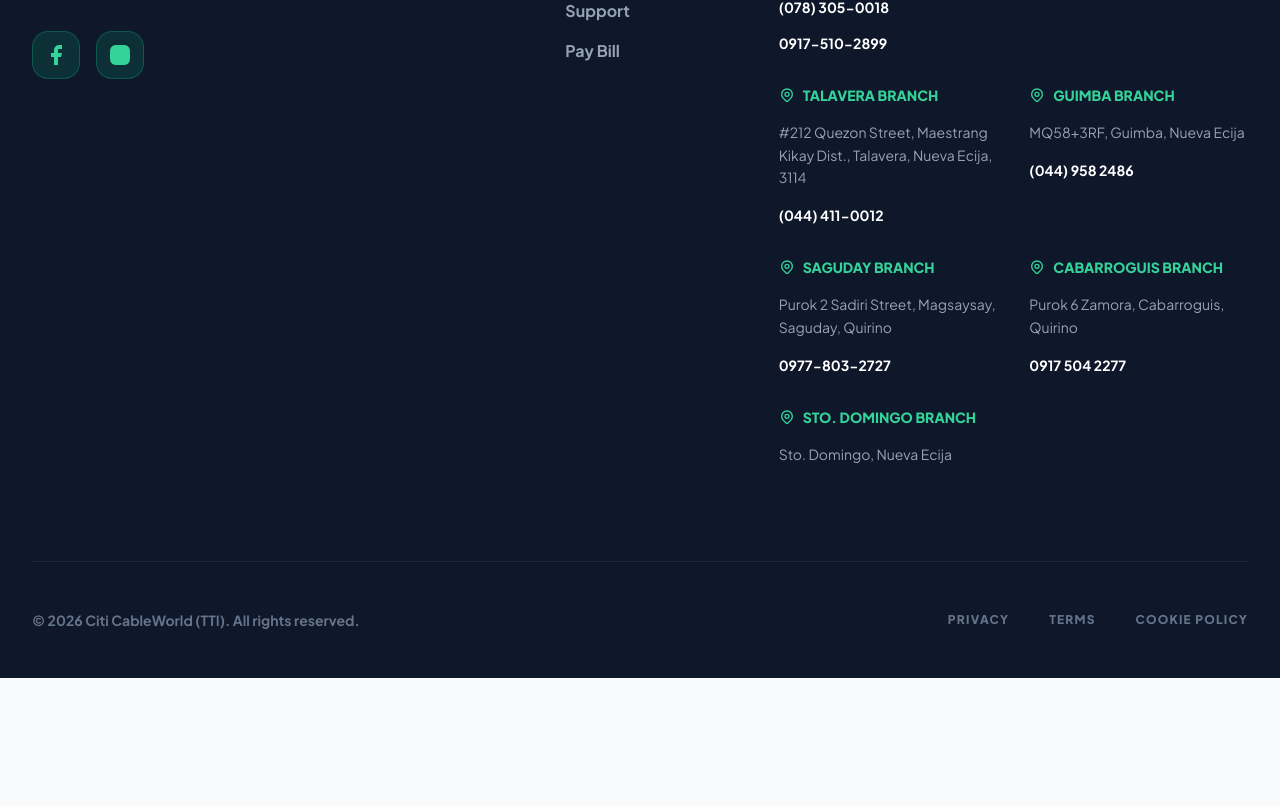
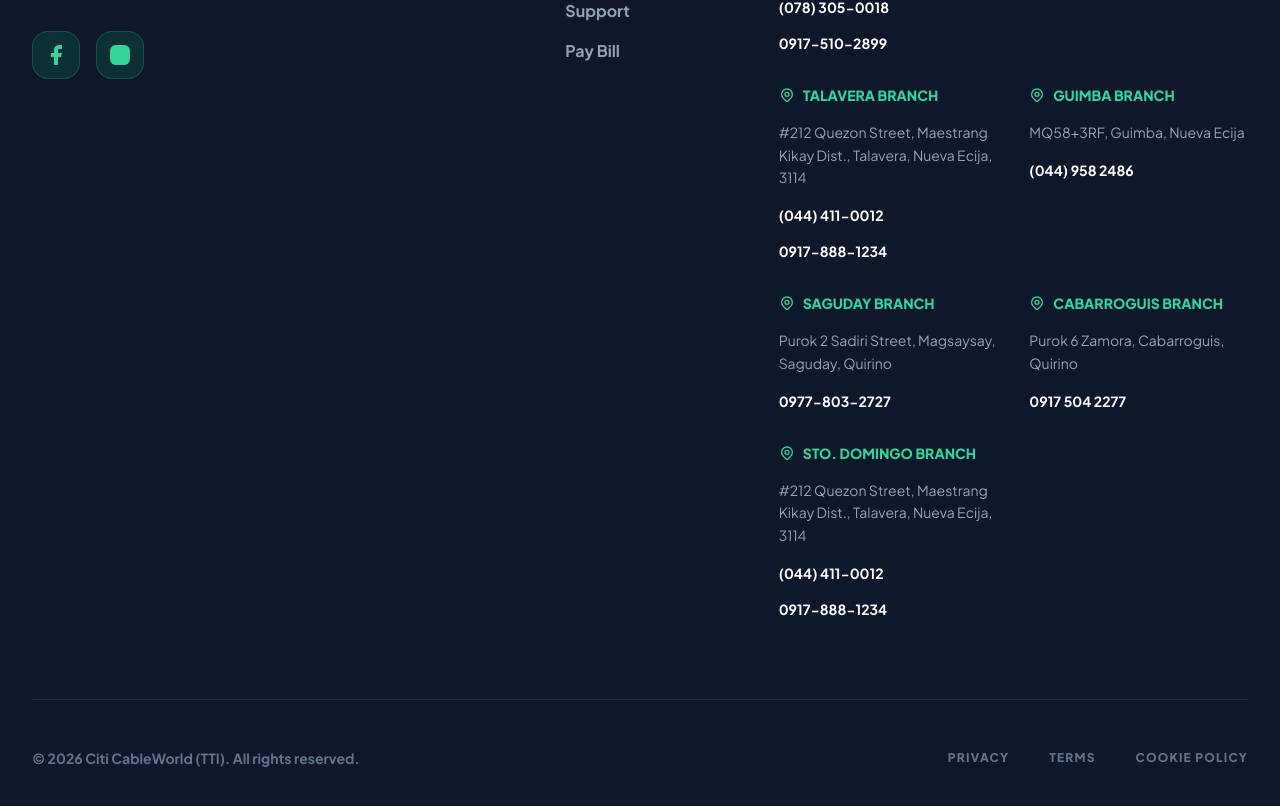
Before and after one commit to Artdrea27/Cable-Website, a React (Vite) app: page / in a window 1280 px wide. Shown: the part 8133-8939 px from the top of the page. Before the commit the page ends 8811 px from the top, so only its background shows below. Built offline with nearby package versions, Linux system fonts and the light colour scheme.

Commit message:
updated contact

```diff
--- a/src/components/Footer.tsx
+++ b/src/components/Footer.tsx
@@ -85,6 +85,7 @@
                     #212 Quezon Street, Maestrang Kikay Dist., Talavera, Nueva Ecija, 3114
                   </p>
                   <p className="text-white font-bold text-sm">(044) 411-0012</p>
+                  <p className="text-white font-bold text-sm">0917-888-1234</p>
                 </div>
                 <div className="space-y-4">
                   <div className="flex items-center gap-2">
@@ -134,9 +135,10 @@
                     <p className="text-emerald-400 font-black text-sm uppercase">Sto. Domingo Branch</p>
                   </div>
                   <p className="text-slate-400 text-sm leading-relaxed">
-                    Sto. Domingo, Nueva Ecija
+                    #212 Quezon Street, Maestrang Kikay Dist., Talavera, Nueva Ecija, 3114
                   </p>
-                  <p className="text-white font-bold text-sm"></p>
+                  <p className="text-white font-bold text-sm">(044) 411-0012</p>
+                  <p className="text-white font-bold text-sm">0917-888-1234</p>
                 </div>
               </div>
             </div>
```
